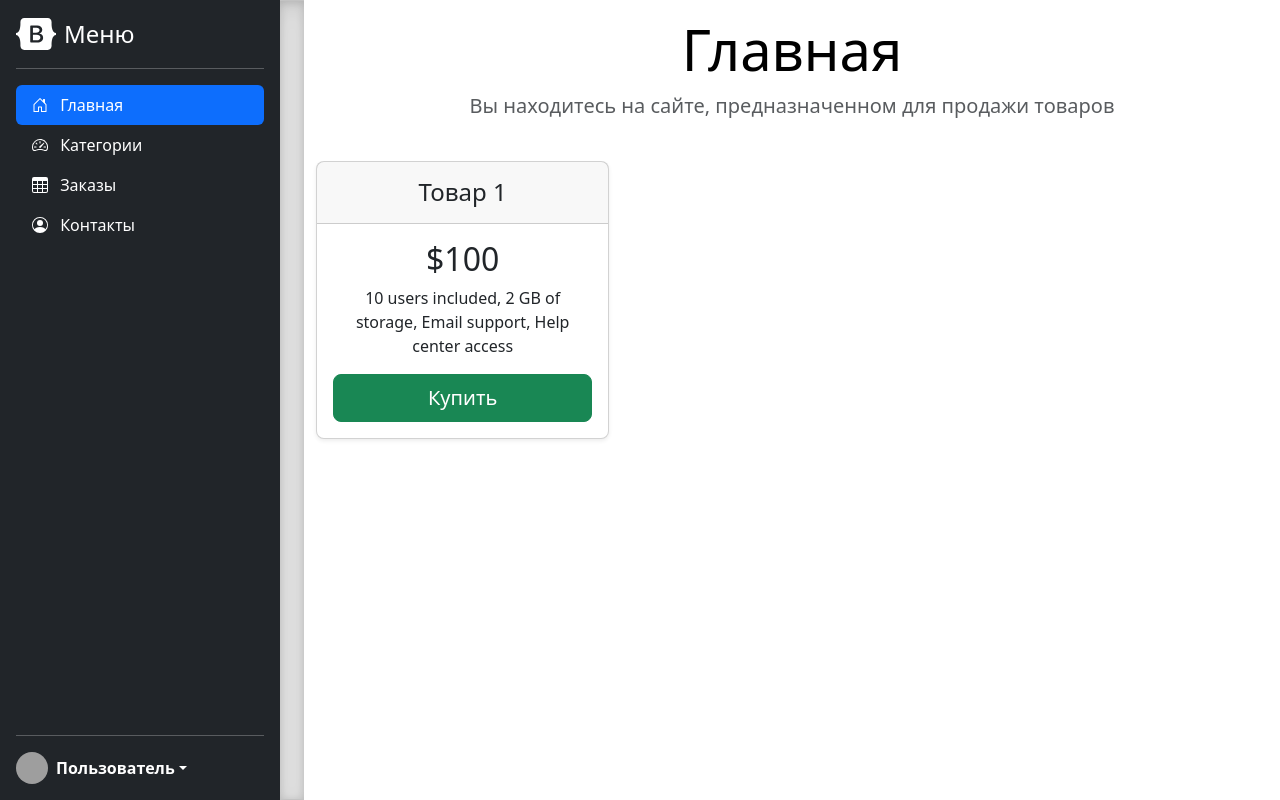
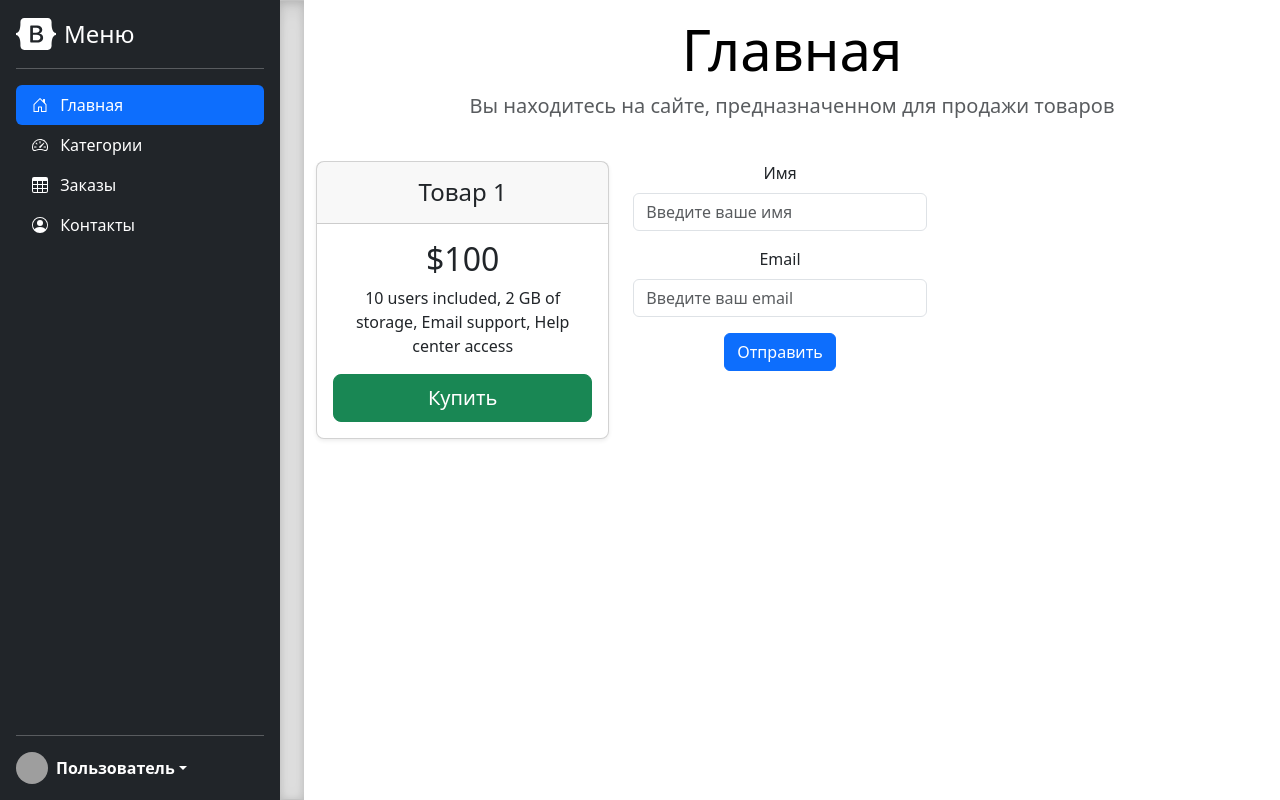
Before and after one commit to Annabse27/Project_Devoirs_modul_Django, a Flask app: page / in a window 1280 px wide. Run offline with Flask 3, Linux system fonts and the light colour scheme; grey boxes are pictures that could not be loaded.

Commit message:
ajout d'un formulaire avec les champs «Nom» et «Email» et le bouton «Soumettre»

```diff
--- a/templates/index.html
+++ b/templates/index.html
@@ -160,8 +160,7 @@
    <symbol id="calendar3" viewBox="0 0 16 16">
        <path d="M14 0H2a2 2 0 0 0-2 2v12a2 2 0 0 0 2 2h12a2 2 0 0 0 2-2V2a2 2 0 0 0-2-2zM1 3.857C1 3.384 1.448 3 2 3h12c.552 0 1 .384 1 .857v10.286c0 .473-.448.857-1 .857H2c-.552 0-1-.384-1-.857V3.857z"/>
        <path d="M6.5 7a1
-
- 1 0 1 0 0-2 1 1 0 0 0 0 2zm3 0a1 1 0 1 0 0-2 1 1 0 0 0 0 2zm3 0a1 1 0 1 0 0-2 1 1 0 0 0 0 2zm-9 3a1 1 0 1 0 0-2 1 1 0 0 0 0 2zm3 0a1 1 0 1 0 0-2 1 1 0 0 0 0 2zm3 0a1 1 0 1 0 0-2 1 1 0 0 0 0 2zm3 0a1 1 0 1 0 0-2 1 1 0 0 0 0 2zm-9 3a1 1 0 1 0 0-2 1 1 0 0 0 0 2zm3 0a1 1 0 1 0 0-2 1 1 0 0 0 0 2zm3 0a1 1 0 1 0 0-2 1 1 0 0 0 0 2z"/>
+1 0 1 0 0-2 1 1 0 0 0 0 2zm3 0a1 1 0 1 0 0-2 1 1 0 0 0 0 2zm3 0a1 1 0 1 0 0-2 1 1 0 0 0 0 2zm-9 3a1 1 0 1 0 0-2 1 1 0 0 0 0 2zm3 0a1 1 0 1 0 0-2 1 1 0 0 0 0 2zm3 0a1 1 0 1 0 0-2 1 1 0 0 0 0 2zm3 0a1 1 0 1 0 0-2 1 1 0 0 0 0 2zm-9 3a1 1 0 1 0 0-2 1 1 0 0 0 0 2zm3 0a1 1 0 1 0 0-2 1 1 0 0 0 0 2zm3 0a1 1 0 1 0 0-2 1 1 0 0 0 0 2z"/>
    </symbol>
    <symbol id="chat-quote-fill" viewBox="0 0 16 16">
        <path d="M16 8c0 3.866-3.582 7-8 7a9.06 9.06 0 0 1-2.347-.306c-.584.296-1.925.864-4.181 1.234-.2.032-.352-.176-.273-.362.354-.836.674-1.95.77-2.966C.744 11.37 0 9.76 0 8c0-3.866 3.582-7 8-7s8 3.134 8 7zM7.194 6.766a1.688 1.688 0 0 0-.227-.272 1.467 1.467 0 0 0-.469-.324l-.008-.004A1.785 1.785 0 0 0 5.734 6C4.776 6 4 6.746 4 7.667c0 .92.776 1.666 1.734 1.666.343 0 .662-.095.931-.26-.137.389-.39.804-.81 1.22a.405.405 0 0 0 .011.59c.173.16.447.155.614-.01 1.334-1.329 1.37-2.758.941-3.706a2.461 2.461 0 0 0-.227-.4zM11 9.073c-.136.389-.39.804-.81 1.22a.405.405 0 0 0 .012.59c.172.16.446.155.613-.01 1.334-1.329 1.37-2.758.942-3.706a2.466 2.466 0 0 0-.228-.4 1.686 1.686 0 0 0-.227-.273 1.466 1.466 0 0 0-.469-.324l-.008-.004A1.785 1.785 0 0 0 10.07 6c-.957 0-1.734.746-1.734 1.667 0 .92.777 1.666 1.734 1.666.343 0 .662-.095.931-.26z"/>
@@ -208,8 +207,7 @@
        </a>
        <hr>
        <ul
-
- class="nav nav-pills flex-column mb-auto">
+class="nav nav-pills flex-column mb-auto">
            <li class="nav-item">
                <a href="#" class="nav-link active" aria-current="page">
                    <svg class="bi me-2" width="16" height="16">
@@ -289,6 +287,19 @@
                        </div>
                    </div>
                </div>
+               <div class="col-4">
+                   <form>
+                       <div class="mb-3">
+                           <label for="name" class="form-label">Имя</label>
+                           <input type="text" class="form-control" id="name" placeholder="Введите ваше имя">
+                       </div>
+                       <div class="mb-3">
+                           <label for="email" class="form-label">Email</label>
+                           <input type="email" class="form-control" id="email" placeholder="Введите ваш email">
+                       </div>
+                       <button type="submit" class="btn btn-primary">Отправить</button>
+                   </form>
+               </div>
            </div>
        </main>
    </div>
```
